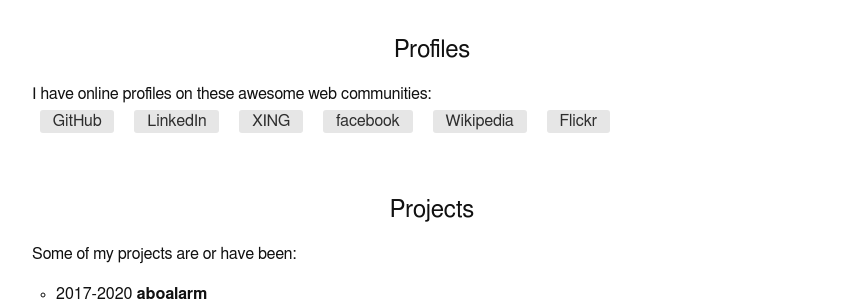
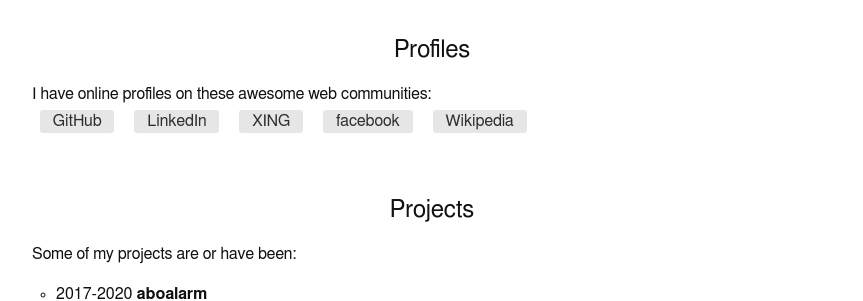
Before and after one commit to oliworx/oliworx.github.com, a Jekyll site: the page built from index.md, in a window 1280 px wide. Shown: the part 1068-1369 px from the top of the page, without its empty margins (208-1071 px from the left). Built offline with Jekyll 4.4.1, drawn with Linux system fonts in a browser that asks for light colours.

Commit message:
Remove flickr profile

```diff
--- a/_includes/profiles.md
+++ b/_includes/profiles.md
@@ -6,4 +6,3 @@
 [XING](https://www.xing.com/profile/Oliver_Kurmis)
 [facebook](https://www.facebook.com/oliworx)
 [Wikipedia](https://de.wikipedia.org/wiki/Benutzer:OKurmis)
-[Flickr](https://www.flickr.com/photos/kurmis/)
```
